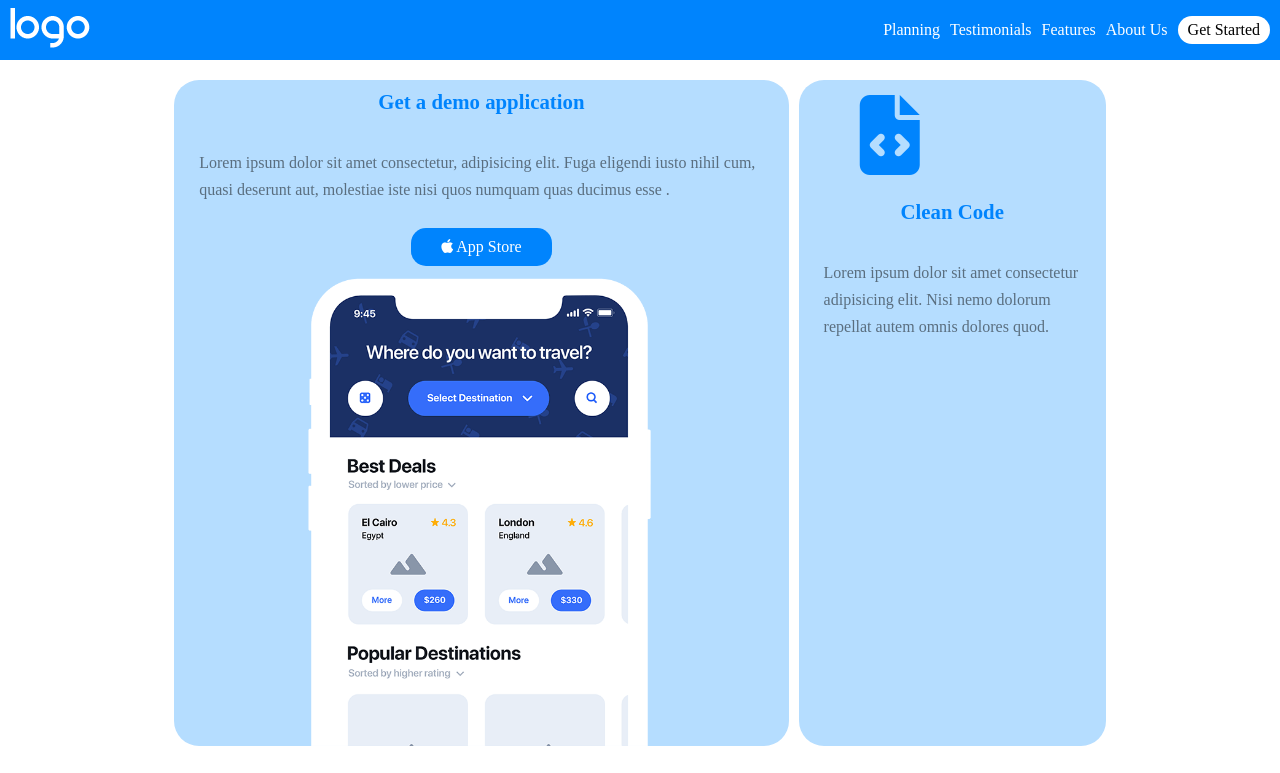
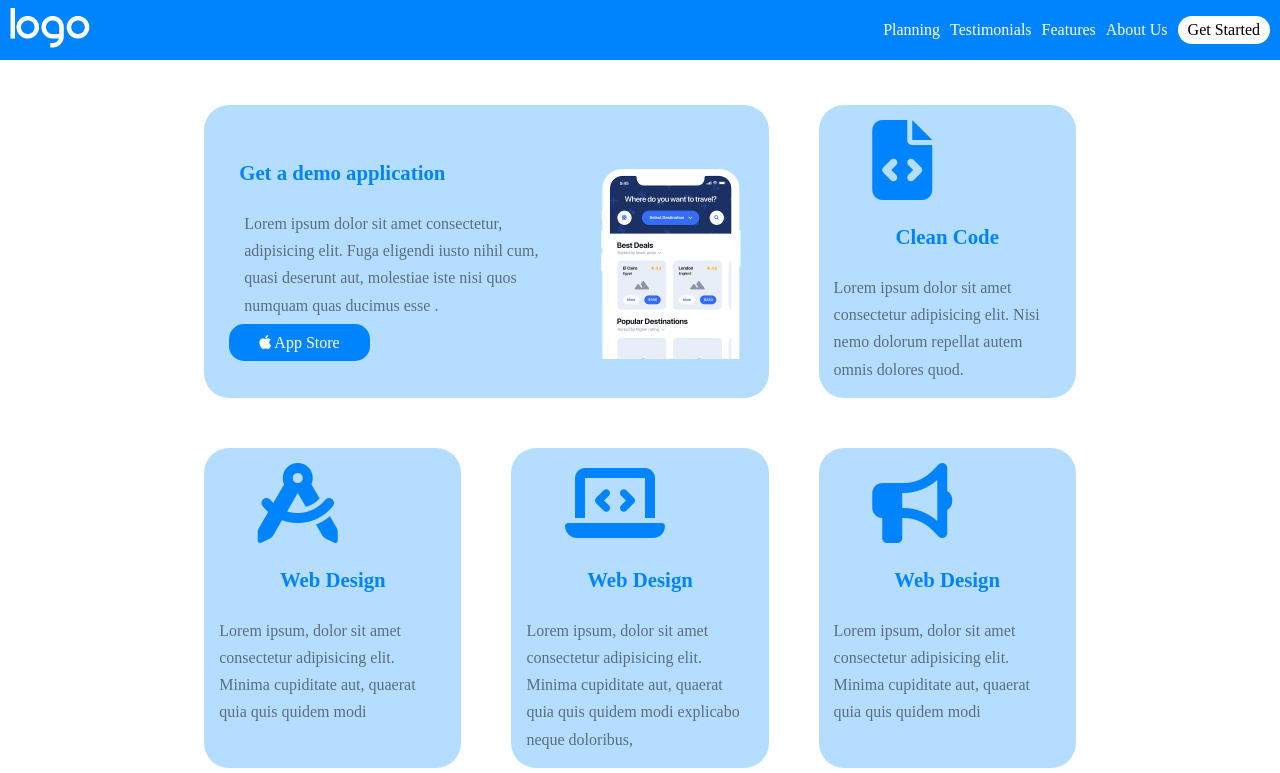
Before and after one commit to lucasens1/htmlcss-responsive-layout, a plain HTML site: page index.html in a window 1280 px wide. Shown: the top 773 px of the page. Drawn offline with Linux system fonts and the light colour scheme.

Commit message:
add: top-section first part complete

```diff
--- a/css/style.css
+++ b/css/style.css
@@ -28,14 +28,16 @@ a{
     color: #0084fd;
 }
 .box > img{
+    padding-top: 20px;
     display: block;
 }
 
 .col p{
     color: #5a6e7f;
     line-height: 1.7rem;
-    padding: 25px;
+    padding: 15px;
 }
+
 
 .top-container h4{
     color: #0084fd;
@@ -111,7 +113,7 @@ header{
 
 .col{
     width: 100%;
-    margin-bottom: 20px;
+    padding: 25px;
     display: flex;
     flex-direction: column;
 }
@@ -133,7 +135,6 @@ header{
         display: flex;
         flex-wrap: wrap;
         justify-content: center;
-        gap: 10px;
     }
 
     .col{
@@ -154,9 +155,14 @@ header{
 }
 /*TOP LAYOUT DESKTOP */
 @media screen and (min-width:992px){
-    .col:first-child{
+    .top-container .col:first-child .card{
         display: flex;
-        display: row;
+        flex-direction: row;
+        padding: 10px;
+    }
+
+    .col:first-child .card .box{
+        width: 100%;
     }
 
     .hamburger{
--- a/index.html
+++ b/index.html
@@ -42,11 +42,13 @@
         <div class="top-container">
             <div class="col">
                 <div class="card">
-                    <h4 class="blue-title">Get a demo application</h4>
-                    <p>Lorem ipsum dolor sit amet consectetur, adipisicing elit. Fuga eligendi iusto nihil cum, quasi deserunt aut, molestiae iste nisi quos numquam quas ducimus esse .</p>
-                    <span class="app-dwnld">
-                        <a href=""><i class="fa-brands fa-apple"></i> App Store</a>
-                    </span>
+                    <div class="first-part pd-15">
+                        <h4 class="blue-title">Get a demo application</h4>
+                        <p>Lorem ipsum dolor sit amet consectetur, adipisicing elit. Fuga eligendi iusto nihil cum, quasi deserunt aut, molestiae iste nisi quos numquam quas ducimus esse .</p>
+                        <span class="app-dwnld">
+                            <a href=""><i class="fa-brands fa-apple"></i> App Store</a>
+                        </span>
+                    </div>
                     <div class="box">
                         <img src="./img/phone.png" alt="">
                     </div>
```
